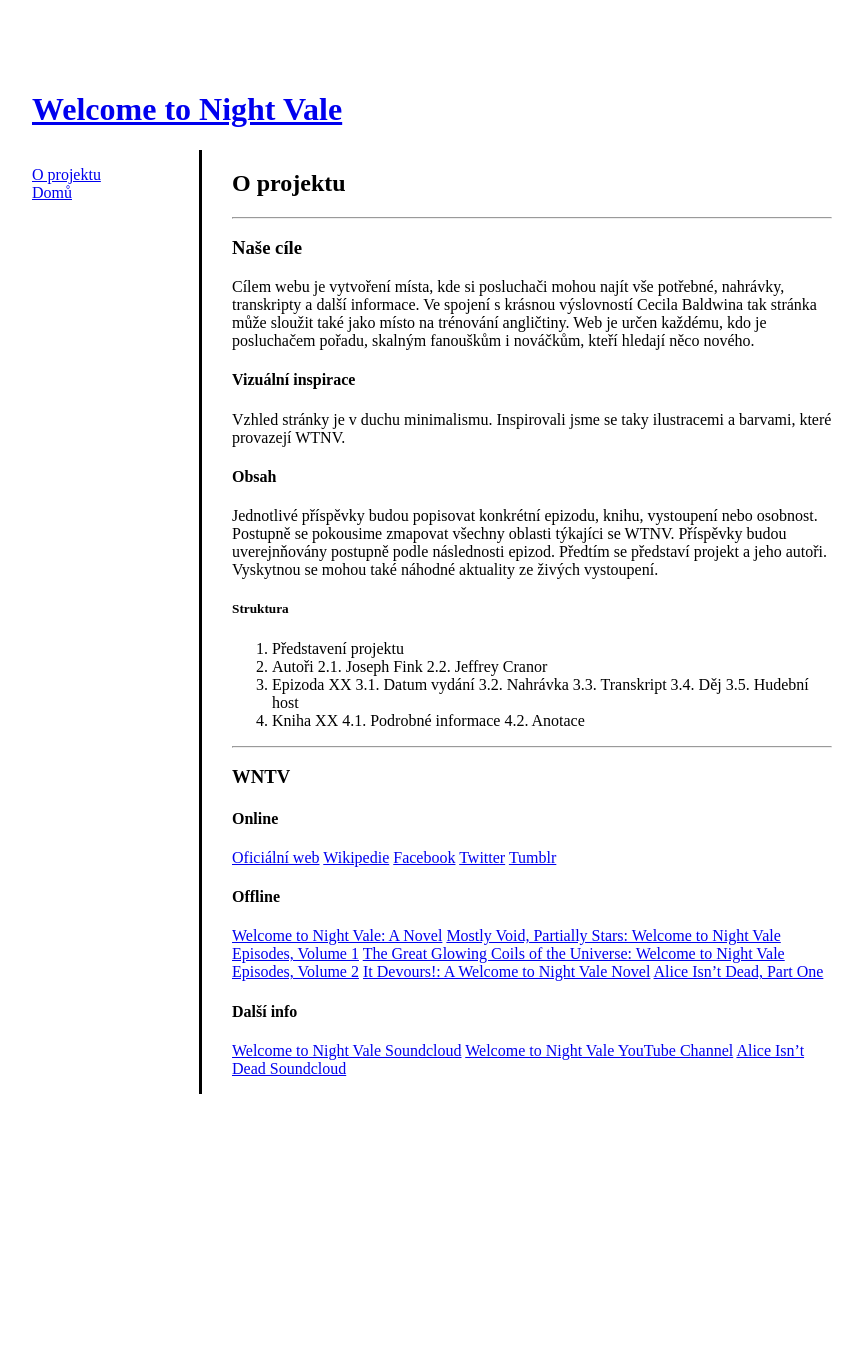
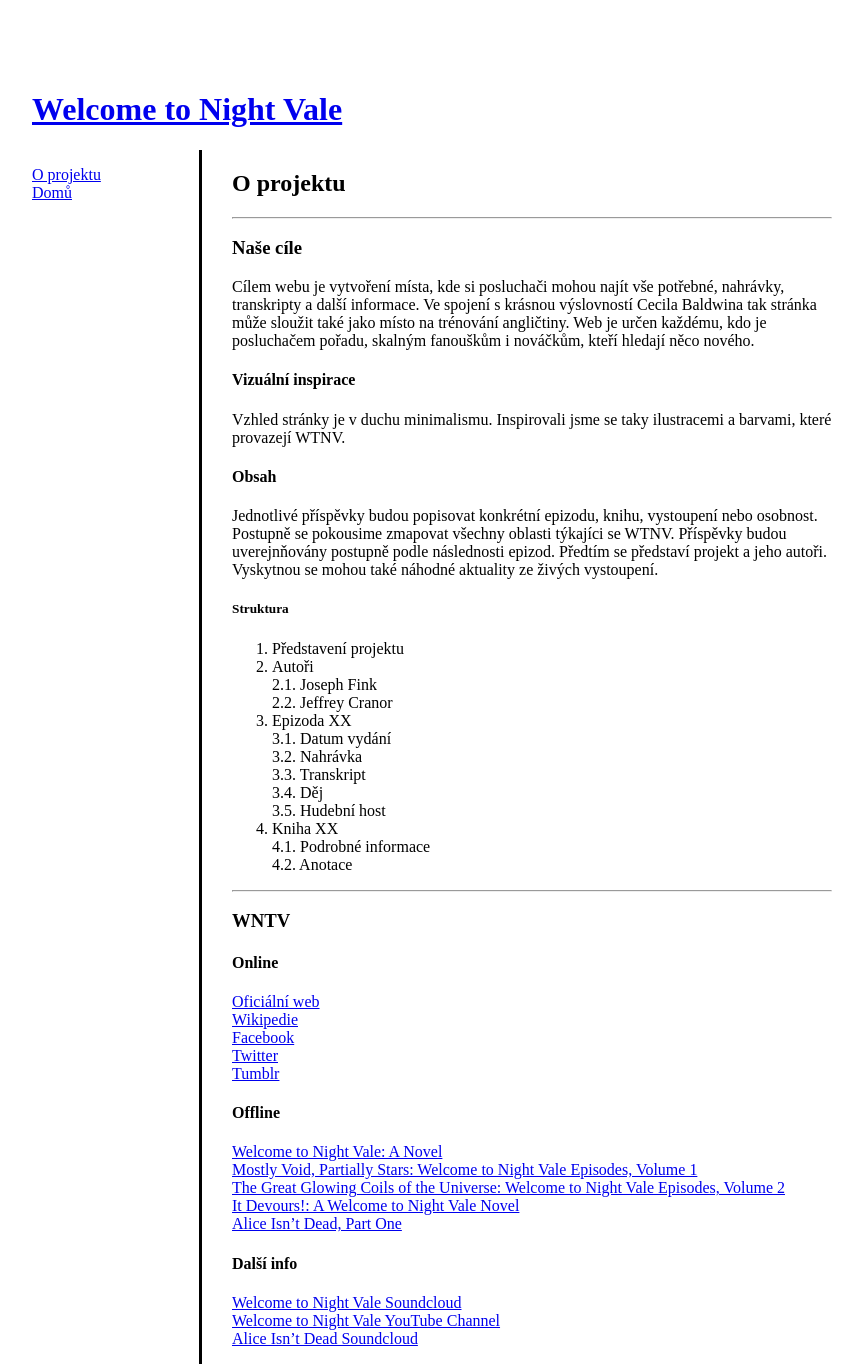
Before and after one commit to veromiknika/learn-jekyll, a Jekyll site: the page built from about.md, in a window 1280 px wide. Shown: the whole page, without its empty margins (208-1071 px from the left). Built offline with Jekyll 4.4.1, drawn with Linux system fonts in a browser that asks for light colours; before the commit the page ends 1094 px from its top, so only the background shows below that.

```diff
--- a/about.md
+++ b/about.md
@@ -21,41 +21,41 @@ Jednotlivé příspěvky budou popisovat konkrétní epizodu, knihu, vystoupení
 
 ##### Struktura
 
-1. Představení projektu
-2. Autoři
-2.1. Joseph Fink
-2.2. Jeffrey Cranor
-3. Epizoda XX
-3.1. Datum  vydání
-3.2. Nahrávka
-3.3. Transkript
-3.4. Děj
-3.5. Hudební host
-4. Kniha XX
-4.1. Podrobné informace
-4.2. Anotace
+1. Představení projektu<br>
+2. Autoři<br>
+2.1. Joseph Fink<br>
+2.2. Jeffrey Cranor<br>
+3. Epizoda XX<br>
+3.1. Datum  vydání<br>
+3.2. Nahrávka<br>
+3.3. Transkript<br>
+3.4. Děj<br>
+3.5. Hudební host<br>
+4. Kniha XX<br>
+4.1. Podrobné informace<br>
+4.2. Anotace<br>
 
 ---
 ### WNTV
 
 #### Online
 
-[Oficiální web](http://www.welcometonightvale.com/)
-[Wikipedie](https://en.wikipedia.org/wiki/Welcome_to_Night_Vale)
-[Facebook](https://www.facebook.com/WelcomeToNightVale)
-[Twitter](https://twitter.com/NightValeRadio)
+[Oficiální web](http://www.welcometonightvale.com/)<br>
+[Wikipedie](https://en.wikipedia.org/wiki/Welcome_to_Night_Vale)<br>
+[Facebook](https://www.facebook.com/WelcomeToNightVale)<br>
+[Twitter](https://twitter.com/NightValeRadio)<br>
 [Tumblr](https://communitycalendar.tumblr.com/)
 
 #### Offline
 
-[Welcome to Night Vale: A Novel](https://www.goodreads.com/book/show/23129410-welcome-to-night-vale)
-[Mostly Void, Partially Stars: Welcome to Night Vale Episodes, Volume 1](https://www.goodreads.com/book/show/29634931-mostly-void-partially-stars)
-[The Great Glowing Coils of the Universe: Welcome to Night Vale Episodes, Volume 2](https://www.goodreads.com/book/show/29634930-the-great-glowing-coils-of-the-universe)
-[It Devours!: A Welcome to Night Vale Novel](https://www.goodreads.com/book/show/28208687-it-devours)
+[Welcome to Night Vale: A Novel](https://www.goodreads.com/book/show/23129410-welcome-to-night-vale)<br>
+[Mostly Void, Partially Stars: Welcome to Night Vale Episodes, Volume 1](https://www.goodreads.com/book/show/29634931-mostly-void-partially-stars)<br>
+[The Great Glowing Coils of the Universe: Welcome to Night Vale Episodes, Volume 2](https://www.goodreads.com/book/show/29634930-the-great-glowing-coils-of-the-universe)<br>
+[It Devours!: A Welcome to Night Vale Novel](https://www.goodreads.com/book/show/28208687-it-devours)<br>
 [Alice Isn't Dead, Part One](https://www.goodreads.com/book/show/33134321-alice-isn-t-dead-part-one)
 
 #### Další info
 
-[Welcome to Night Vale Soundcloud](https://soundcloud.com/nightvaleradio)
-[Welcome to Night Vale YouTube Channel](https://www.youtube.com/user/WelcometoNightVale)
-[Alice Isn't Dead Soundcloud](https://soundcloud.com/nightvaleradio/alice-isnt-dead-ep-1-omelet)
+[Welcome to Night Vale Soundcloud](https://soundcloud.com/nightvaleradio)<br>
+[Welcome to Night Vale YouTube Channel](https://www.youtube.com/user/WelcometoNightVale)<br>
+[Alice Isn't Dead Soundcloud](https://soundcloud.com/nightvaleradio/alice-isnt-dead-ep-1-omelet)<br>
```
